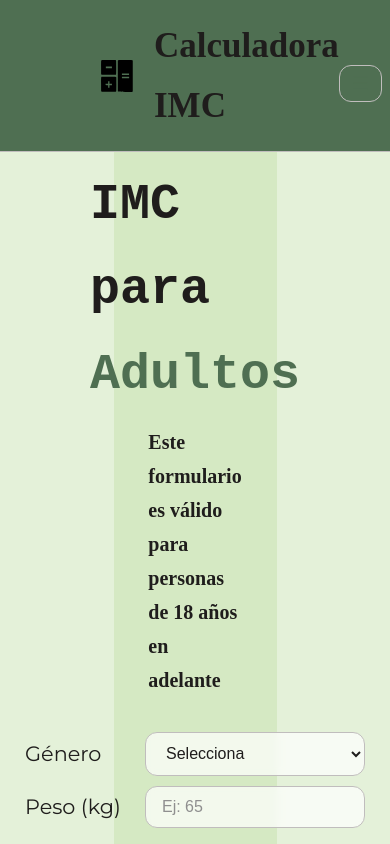
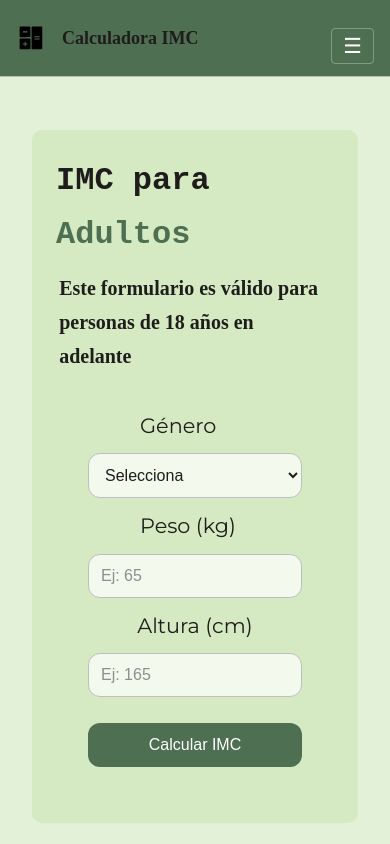
Before and after one commit to KarlaaMS/calculadora-imc, a React (Vite) app: page /adultos in a window 390 px wide. Shown: the top 844 px of the page. Built offline with nearby package versions, Linux system fonts and the light colour scheme; a web font is replaced by a local one.

Commit message:
Quinto Commit - Algunas correcciones responsive

```diff
--- a/src/components/Navbar.jsx
+++ b/src/components/Navbar.jsx
@@ -27,8 +27,8 @@
       {abierto && (
         <ul className="nav-mobile">
           <li><a href="/#que-es-imc" onClick={() => setAbierto(false)}>¿Qué es IMC?</a></li>
-          <li><a href="/#calculo-mayores" onClick={() => setAbierto(false)}>IMC Adultos</a></li>
-          <li><a href="/#calculo-menores" onClick={() => setAbierto(false)}>IMC Menores</a></li>
+          <li><a href="/adultos" onClick={() => setAbierto(false)}>IMC Adultos</a></li>
+          <li><a href="/menores" onClick={() => setAbierto(false)}>IMC Menores</a></li>
           <li><a href="/#ayuda" onClick={() => setAbierto(false)}>Ayuda</a></li>
         </ul>
       )}
--- a/src/index.css
+++ b/src/index.css
@@ -196,7 +196,9 @@
   max-width: 50%;
   margin-bottom: 10px;
   border-radius: 10px;
+  max-width: 100%;
 }
+
 .formulario-container h2 {
     font-family: var(--mono);
     font-size: 50px;
@@ -394,15 +396,21 @@
   filter: drop-shadow(0 4px 20px rgba(0,0,0,0.15));
 }
 
-/* HAMBURGUESA */
 .hamburguesa {
   display: none;
-  background: none;
-  border: 1px solid var(--border);
-  color: var(--accent);
-  font-size: 1.2rem;
-  padding: 0.4rem 0.75rem;
-  cursor: progress;
+  background: transparent;
+  border: 1px solid rgba(255,255,255,0.3);
+  color: white;
+  font-size: 1.3rem;
+  padding: 0.3rem 0.7rem;
+  cursor: pointer;
+  border-radius: 4px;
+}
+
+@media (max-width: 768px) {
+  .hamburguesa {
+    display: block;
+  }
 }
 
 .nav-mobile {
@@ -472,4 +480,58 @@
   .home-imagen img {
     max-width: 280px;
   }
+  /* NAVBAR */
+  nav {
+    padding: 0.75rem 1rem;
+    flex-wrap: nowrap;
+  }
+
+  nav p {
+    font-size: 18px;
+  }
+
+  #LogoCalculadora {
+    width: 30px;
+    height: 30px;
+    margin-left: 0;
+  }
+
+  nav ul.nav-links {
+    display: none;
+  }
+
+  .hamburguesa {
+    display: block;
+  }
+
+  /* FORMULARIO */
+  .formulario-container {
+    padding: 1.5rem;
+  }
+
+  .formulario-container h2 {
+    font-size: 2rem;
+  }
+
+  .formulario {
+    width: 100%;
+  }
+
+  .campo {
+    display: flex;
+    flex-direction: column;
+    width: 100%;
+  }
+
+  .campo input,
+  .campo select {
+    width: 100%;
+    padding: 0.75rem;
+    font-size: 1rem;
+  }
+
+  .boton-calcular {
+    width: 100%;
+  }
+
 }
```
